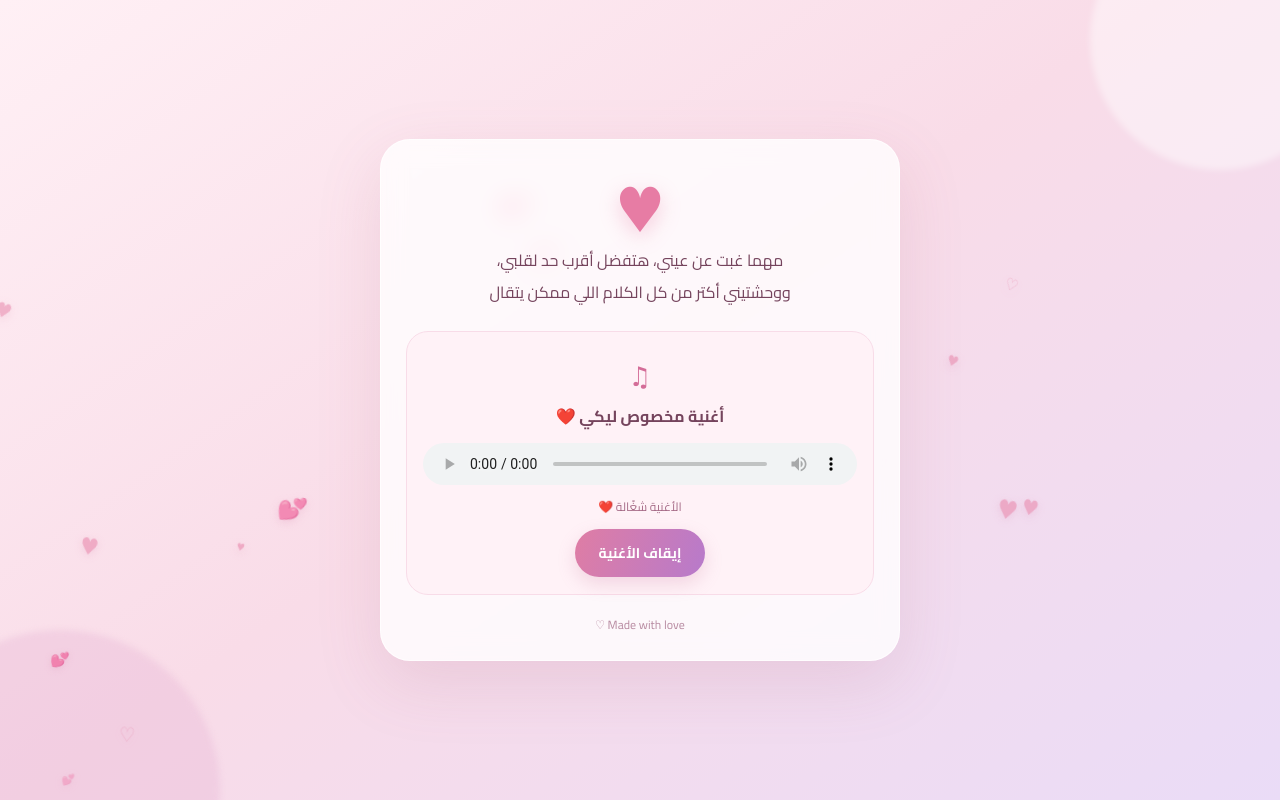
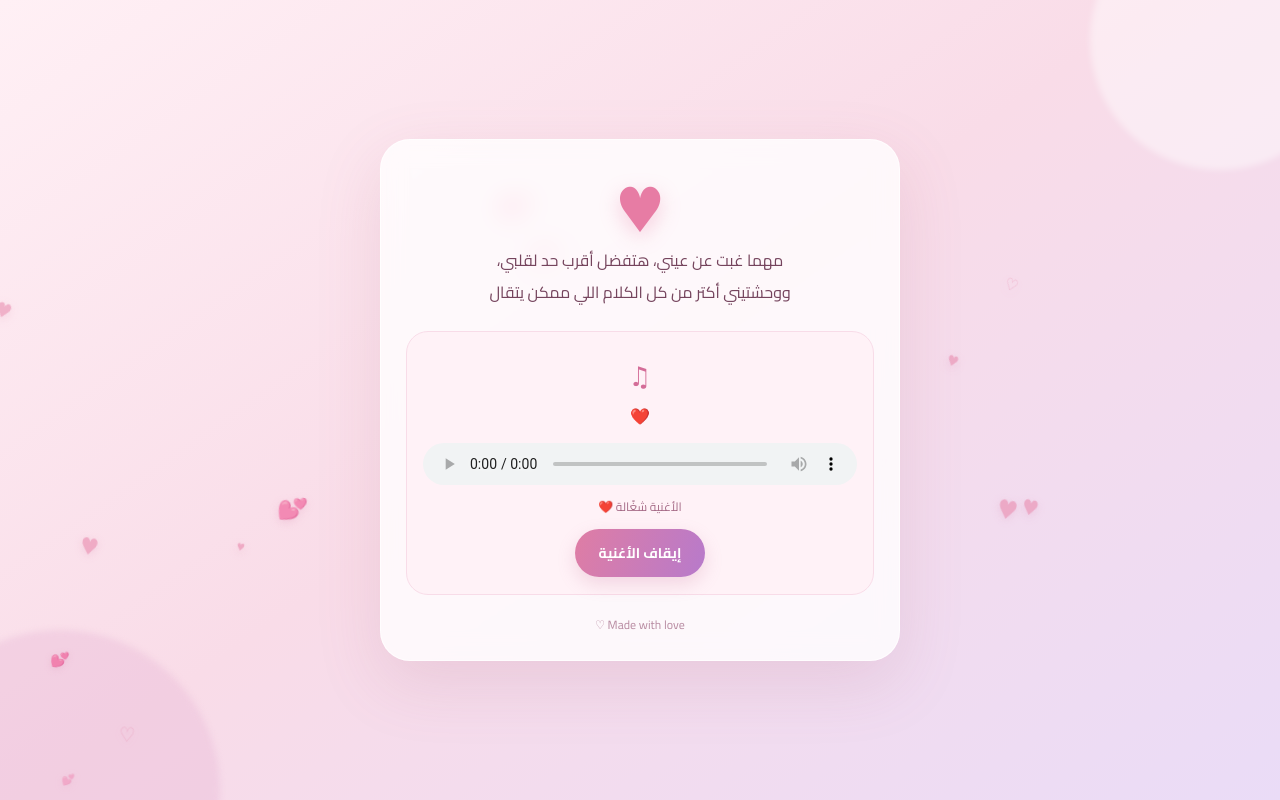
Before and after one commit to batats245/my-romantic-website, a plain HTML site: page index.html in a window 1280 px wide. Drawn offline with Linux system fonts and the light colour scheme.

Commit message:
Update index.html

```diff
--- a/index.html
+++ b/index.html
@@ -21,7 +21,7 @@
 
     <div class="player-wrap">
       <div class="music-note" aria-hidden="true">♫</div>
-      <p class="song-title">أغنية مخصوص ليكي ❤️</p>
+      <p class="song-title">❤️</p>
       <audio id="song" controls autoplay loop preload="auto" playsinline>
         <source src="song.m4a" type="audio/mp4" />
         متصفحك لا يدعم تشغيل الصوت.
```
